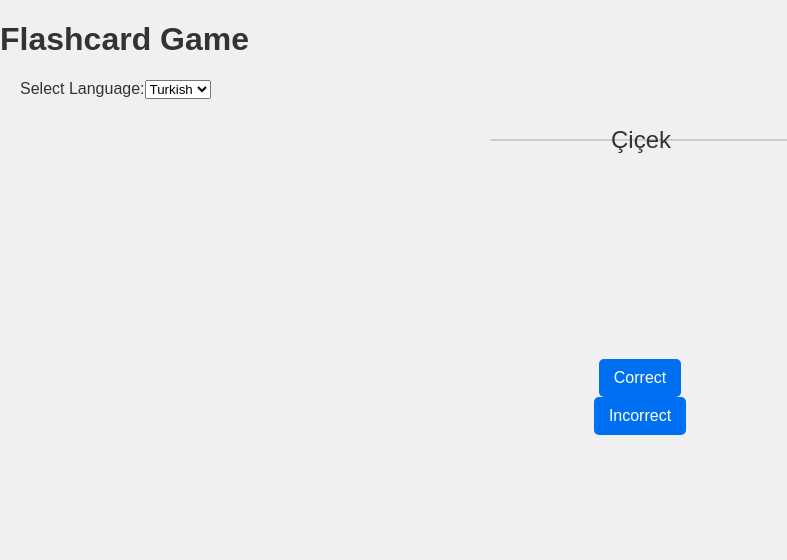
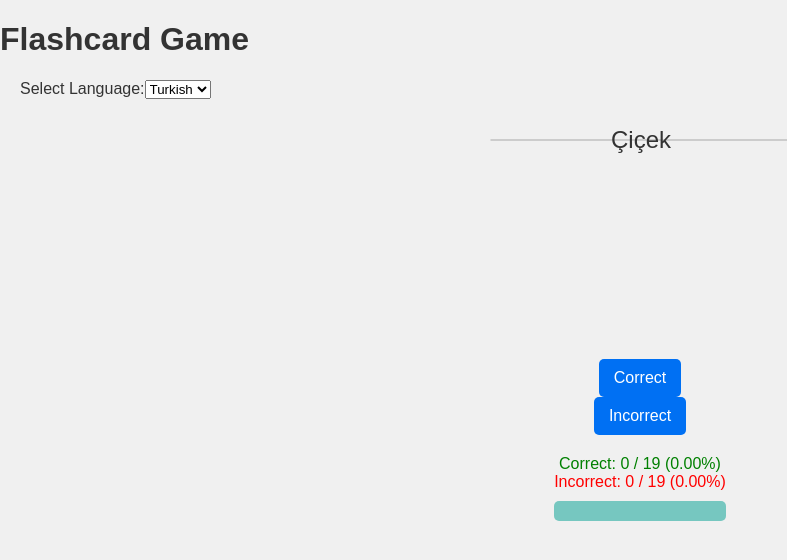
Before and after one commit to smmalik3/turkish, a Next.js app: page / in a window 1280 px wide. Shown: the top 560 px of the page, without its empty margins (0-787 px from the left). Built offline with nearby package versions, Linux system fonts and the light colour scheme.

Commit message:
added progress bar and incorrect and correct counters

```diff
--- a/src/components/Card.tsx
+++ b/src/components/Card.tsx
@@ -51,6 +51,11 @@ const Card: React.FC<CardProps> = ({ language }) => {
     selectRandomWord(remainingWords);
   };
 
+  const totalWords = correctWords.length + incorrectWords.length + remainingWords.length;
+  const correctPercentage = ((correctWords.length / totalWords) * 100).toFixed(2);
+  const incorrectPercentage = ((incorrectWords.length / totalWords) * 100).toFixed(2);
+  const progressPercentage = ((remainingWords.length / totalWords) * 100).toFixed(2);
+
   return (
     <div className="card-container">
       <div className="card" onClick={handleClick}>
@@ -67,6 +72,18 @@ const Card: React.FC<CardProps> = ({ language }) => {
       </div>
       <button onClick={() => handleNextCard(true)}>Correct</button>
       <button onClick={() => handleNextCard(false)}>Incorrect</button>
+
+      <div className="stats">
+        <div className="correct">
+          Correct: {correctWords.length} / {totalWords} ({correctPercentage}%)
+        </div>
+        <div className="incorrect">
+          Incorrect: {incorrectWords.length} / {totalWords} ({incorrectPercentage}%)
+        </div>
+        <div className="progress-bar">
+          <div className="progress" style={{ width: `${progressPercentage}%` }}></div>
+        </div>
+      </div>
     </div>
   );
 };
--- a/src/styles/globals.css
+++ b/src/styles/globals.css
@@ -76,6 +76,33 @@ button:hover {
   align-items: center;
 }
 
+.stats {
+  margin-top: 20px;
+  text-align: center;
+}
+
+.correct {
+  color: green;
+}
+
+.incorrect {
+  color: red;
+}
+
+.progress-bar {
+  width: 100%;
+  background-color: #e0e0e0;
+  border-radius: 5px;
+  overflow: hidden;
+  margin-top: 10px;
+}
+
+.progress {
+  height: 20px;
+  background-color: #76c7c0;
+  transition: width 0.3s;
+}
+
 .next-button {
   margin-top: 20px;
   padding: 10px 20px;
```
